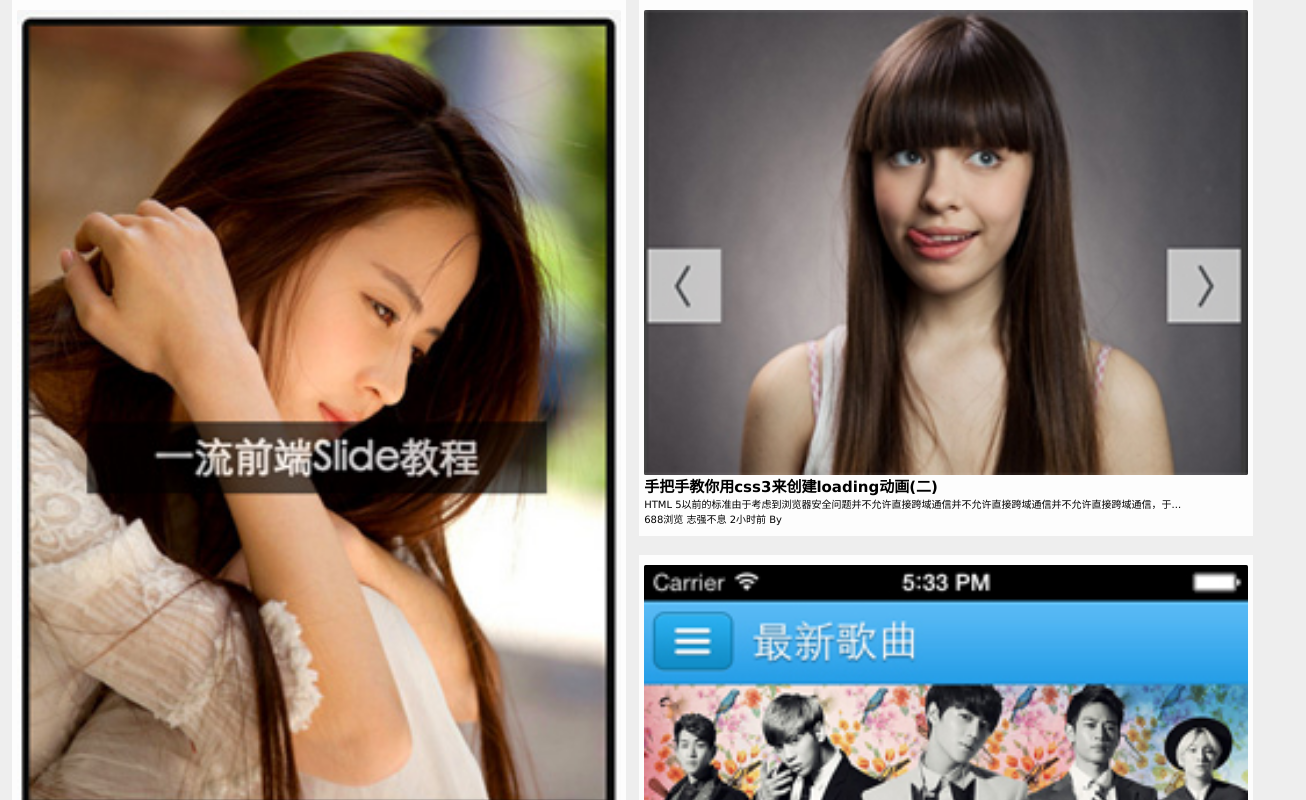
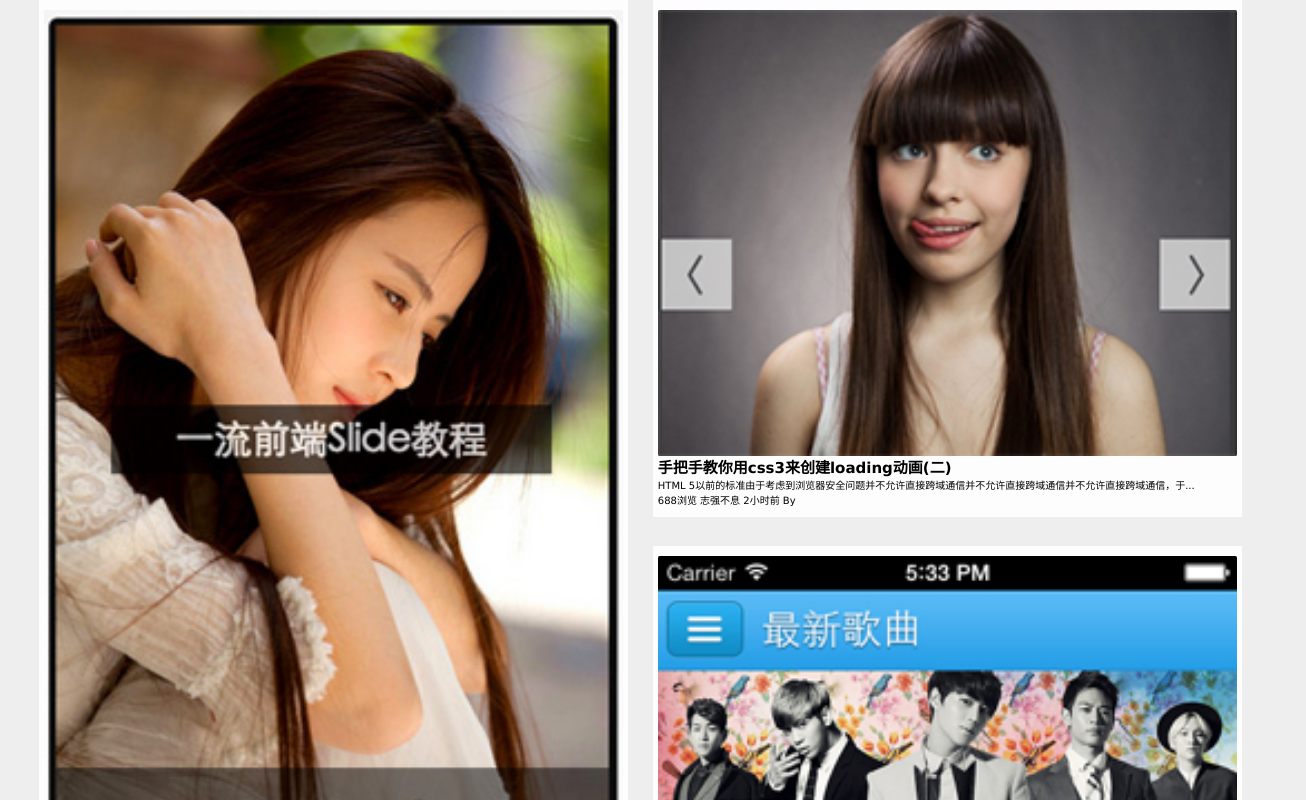
Before and after one commit to fairyly/masonry-demoTEST, a plain HTML site: page indexmoblie.html in a window 1280 px wide. Shown: the top 800 px of the page, 1306 px wide, since content can reach past the window. Drawn offline with Linux system fonts and the light colour scheme.

Commit message:
Update indexmoblie.html

```diff
--- a/indexmoblie.html
+++ b/indexmoblie.html
@@ -13,13 +13,14 @@
 	.content{
 		width: 100%;
 		margin: 0 auto;
+		padding: 0 1%;
 	}
 	.content  ul{
 		margin: auto;
 	    width: 100%;
 	    height: auto;
 	    overflow: hidden;
-	    padding: 0 1%;
+
 	}
 	.content ul li.item{
 		float: left;
```
